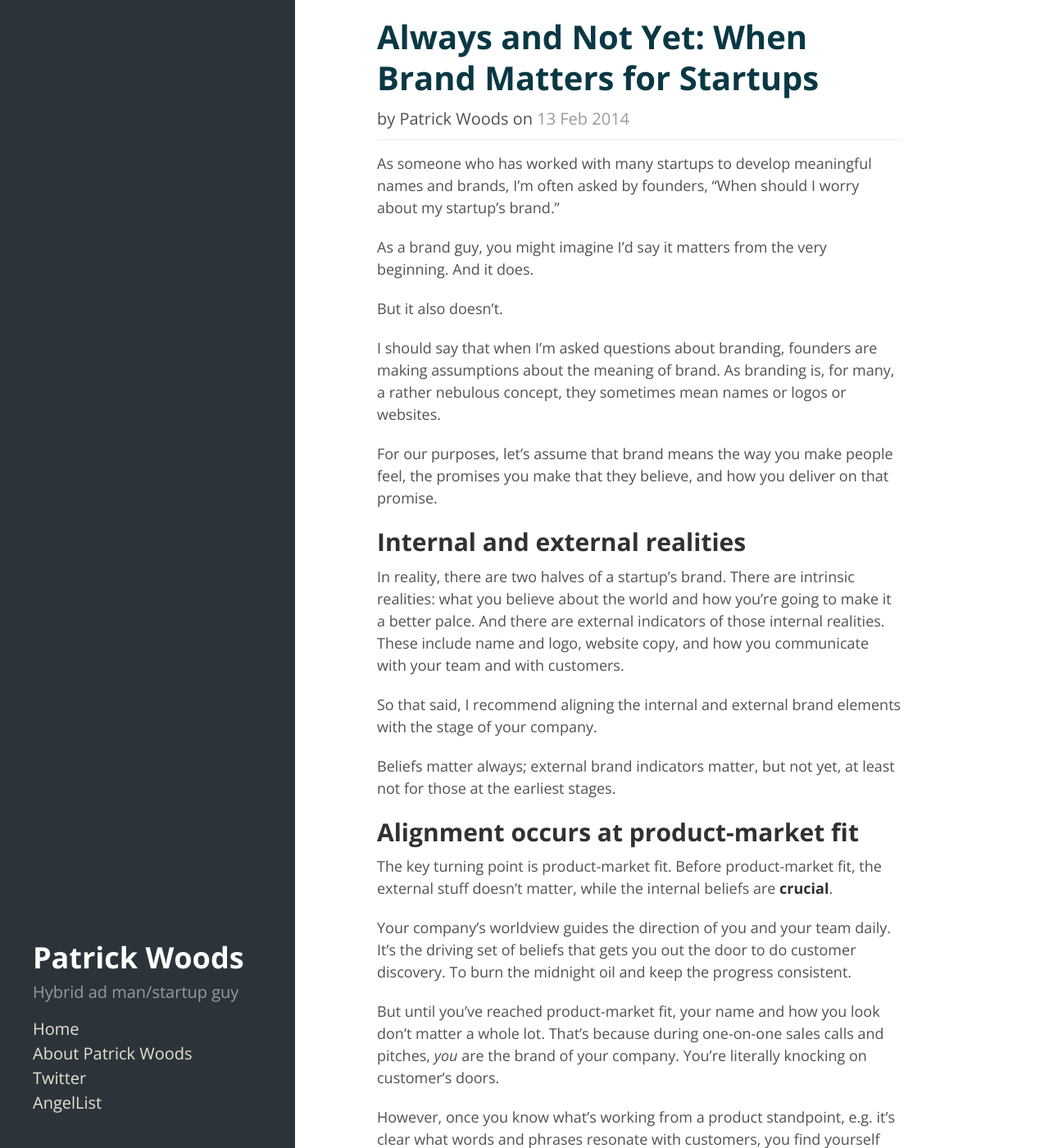
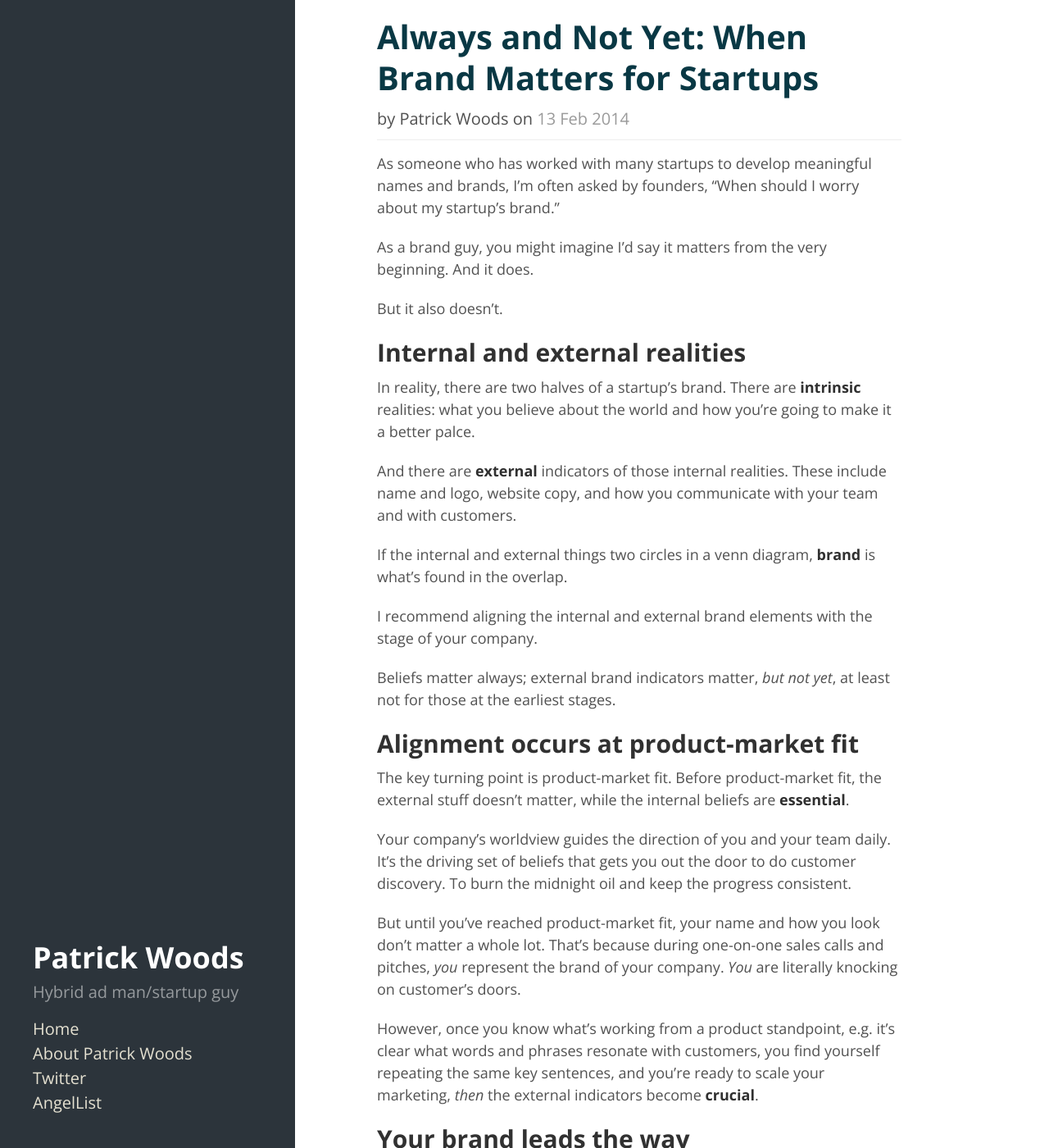
Before and after one commit to patrickjwoods/blog, a Jekyll site: the page built from _posts/2014-02-13-always-and-not-yet-when-brand-matters-for-startups.markdown, in a window 1280 px wide and 1400 px high. Shown: the whole window at 82% size. Built offline with Jekyll 4.4.1, drawn with Linux system fonts in a browser that asks for light colours; Markdown is read by kramdown in place of the engine named in the settings; some of the changed text lies outside the part shown.

Commit message:
updated a post

```diff
--- a/_posts/2014-02-13-always-and-not-yet-when-brand-matters-for-startups.markdown
+++ b/_posts/2014-02-13-always-and-not-yet-when-brand-matters-for-startups.markdown
@@ -14,33 +14,33 @@ But it also doesn't.
 
 <!--more-->
 
-I should say that when I'm asked questions about branding, founders are making assumptions about the meaning of brand. As branding is, for many, a rather nebulous concept, they sometimes mean names or logos or websites.
-
-For our purposes, let's assume that brand means the way you make people feel, the promises you make that they believe, and how you deliver on that promise.
-
 ## Internal and external realities
 
-In reality, there are two halves of a startup's brand. There are intrinsic realities: what you believe about the world and how you're going to make it a better palce. And there are external indicators of those internal realities. These include name and logo, website copy, and how you communicate with your team and with customers.
+In reality, there are two halves of a startup's brand. There are **intrinsic** realities: what you believe about the world and how you're going to make it a better palce.
 
-So that said, I recommend aligning the internal and external brand elements with the stage of your company.
+And there are **external** indicators of those internal realities. These include name and logo, website copy, and how you communicate with your team and with customers.
 
-Beliefs matter always; external brand indicators matter, but not yet, at least not for those at the earliest stages.
+If the internal and external things two circles in a venn diagram, **brand** is what's found in the overlap.
+
+I recommend aligning the internal and external brand elements with the stage of your company.
+
+Beliefs matter always; external brand indicators matter, *but not yet*, at least not for those at the earliest stages.
 
 ## Alignment occurs at product-market fit
 
-The key turning point is product-market fit. Before product-market fit, the external stuff doesn't matter, while the internal beliefs are **crucial**.
+The key turning point is product-market fit. Before product-market fit, the external stuff doesn't matter, while the internal beliefs are **essential**.
 
 Your company's worldview guides the direction of you and your team daily. It's the driving set of beliefs that gets you out the door to do customer discovery. To burn the midnight oil and keep the progress consistent.
 
-But until you've reached product-market fit, your name and how you look don't matter a whole lot. That's because during  one-on-one sales calls and pitches, *you* are the brand of your company. You're literally knocking on customer's doors.
+But until you've reached product-market fit, your name and how you look don't matter a whole lot. That's because during one-on-one sales calls and pitches, *you* represent the brand of your company. *You* are literally knocking on customer's doors.
 
-However, once you know what's working from a product standpoint, e.g. it's clear what words and phrases resonate with customers, you find yourself repeating the same key sentences, and you're ready to scale your marketing, *then* brand becomes **crucial**.
+However, once you know what's working from a product standpoint, e.g. it's clear what words and phrases resonate with customers, you find yourself repeating the same key sentences, and you're ready to scale your marketing, *then* the external indicators become **crucial**.
 
 ## Your brand leads the way
 
 No longer can you personally speak with customers and walk them through your deck. Your brand, your messaging, and your channel partners become potential customers' first point of contact with your company. If your name is distracting and your copy is unclear, building trust and excitement among potential customers will be nearly impossible.
 
-Fortunately, by then, you should have a strong foundation for building a robust brand.
+Fortunately, by then, you should have a strong foundation for building the external parts of a robust brand.
 
 For one, you have the benefit of countless customers conversations. During those, you uncovered the benefits that they love the most, along with traits the regularly rose to the top as important.
 
```
